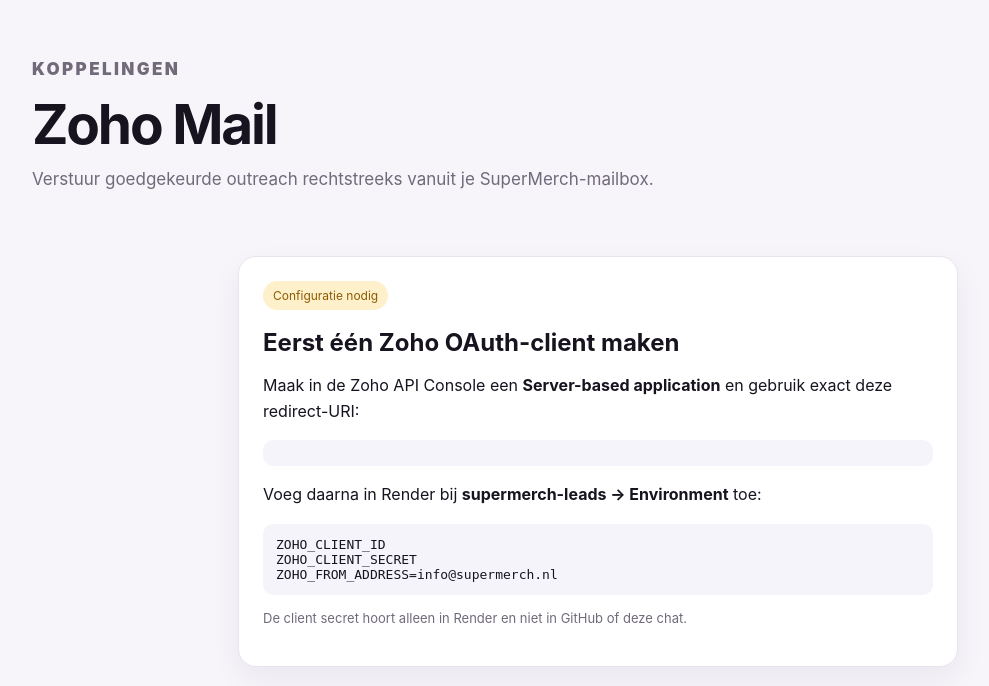
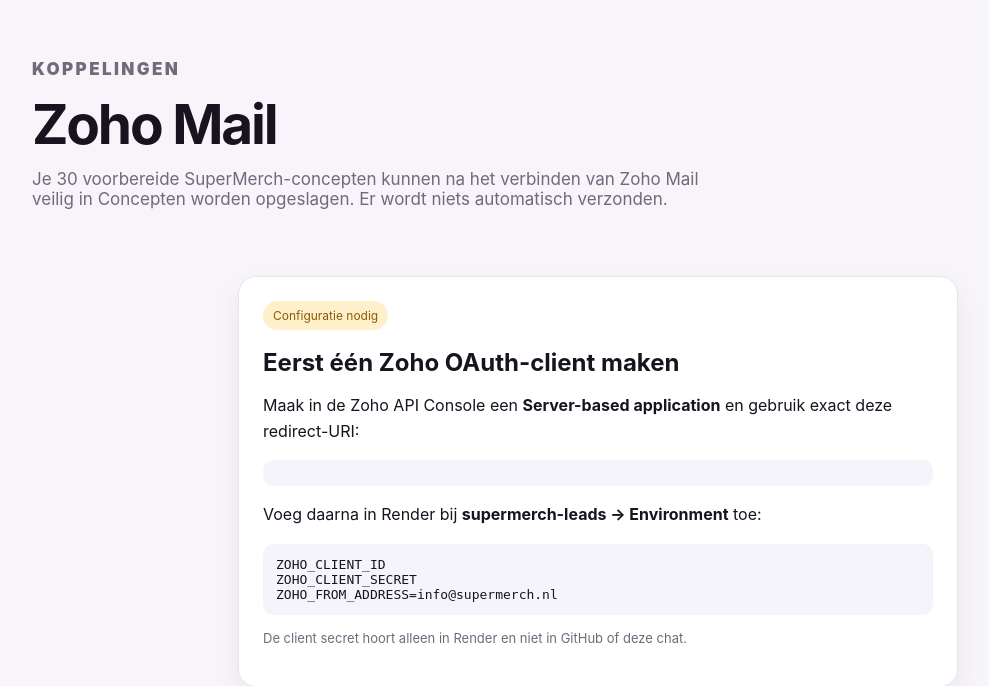
Before and after one commit to lanadjojo-prog/supermerch-leads, a FastAPI app: template app/templates/integrations.html in a window 1280 px wide. Shown: the part 68-754 px from the top of the page, without its empty margins (42-1031 px from the left). Run offline with FastAPI, Linux system fonts and the light colour scheme; the template is opened without the code that fills it, so the values that code supplies are empty; data comes from the database, SQL or seed files in the repository; some libraries are stand-ins or nearby versions.

Commit message:
Clarify Zoho reconnect and automatically create drafts, without sending mail

```diff
--- a/app/templates/integrations.html
+++ b/app/templates/integrations.html
@@ -1,7 +1,7 @@
 {% extends "base.html" %}
 {% block content %}
 <section class="hero compact">
-  <div><p class="eyebrow">KOPPELINGEN</p><h1>Zoho Mail</h1><p>Verstuur goedgekeurde outreach rechtstreeks vanuit je SuperMerch-mailbox.</p></div>
+  <div><p class="eyebrow">KOPPELINGEN</p><h1>Zoho Mail</h1><p>Je 30 voorbereide SuperMerch-concepten kunnen na het verbinden van Zoho Mail veilig in Concepten worden opgeslagen. Er wordt niets automatisch verzonden.</p></div>
 </section>
 
 <section class="panel narrow">
@@ -11,14 +11,14 @@
   {% if connected %}
     <div class="setup"><span class="ok">Verbonden</span></div>
     <h2>{{ integration.email_address }}</h2>
-    <p>Leads kunnen na goedkeuring met één extra bevestiging vanuit deze mailbox worden verstuurd.</p>
+    <p>De conceptgenerator gebruikt deze mailbox. De berichten worden eerst als concept opgeslagen en niet automatisch verzonden.</p>
     <form method="post" action="/integrations/zoho/disconnect" onsubmit="return confirm('Zoho Mail ontkoppelen?')">
       <button class="button ghost" type="submit">Ontkoppelen</button>
     </form>
   {% elif configured %}
     <div class="setup"><span class="warn">Nog niet verbonden</span></div>
     <h2>Zoho is klaar om te koppelen</h2>
-    <p>Klik hieronder. Je wordt naar Zoho gestuurd om SuperMerch Lead Engine toestemming te geven.</p>
+    <p>Klik op de knop en geef via Zoho één keer toestemming. Daarna probeert de leadmachine maximaal 30 voorbereide concepten direct in Zoho op te slaan. Er worden geen mails verzonden.</p>
     <a class="button" href="/integrations/zoho/connect">Verbind Zoho Mail</a>
   {% else %}
     <div class="setup"><span class="warn">Configuratie nodig</span></div>
```
